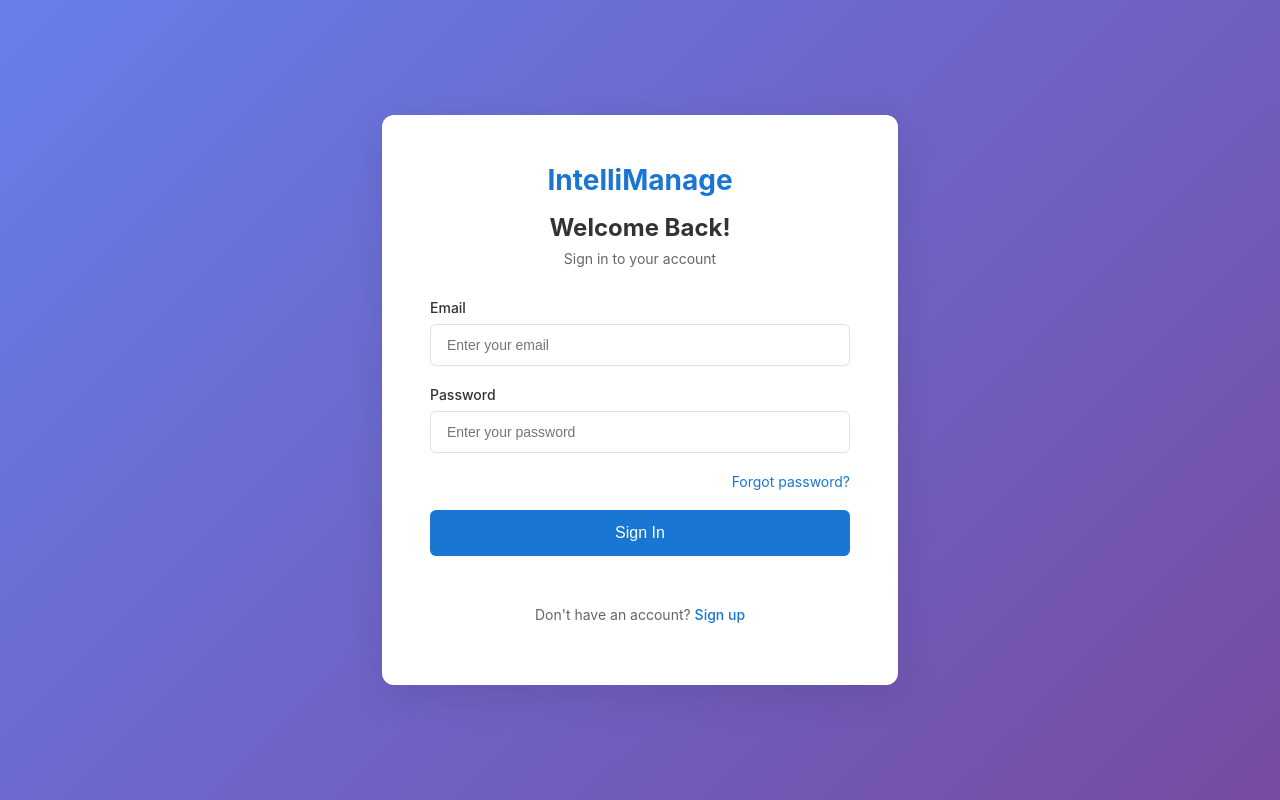
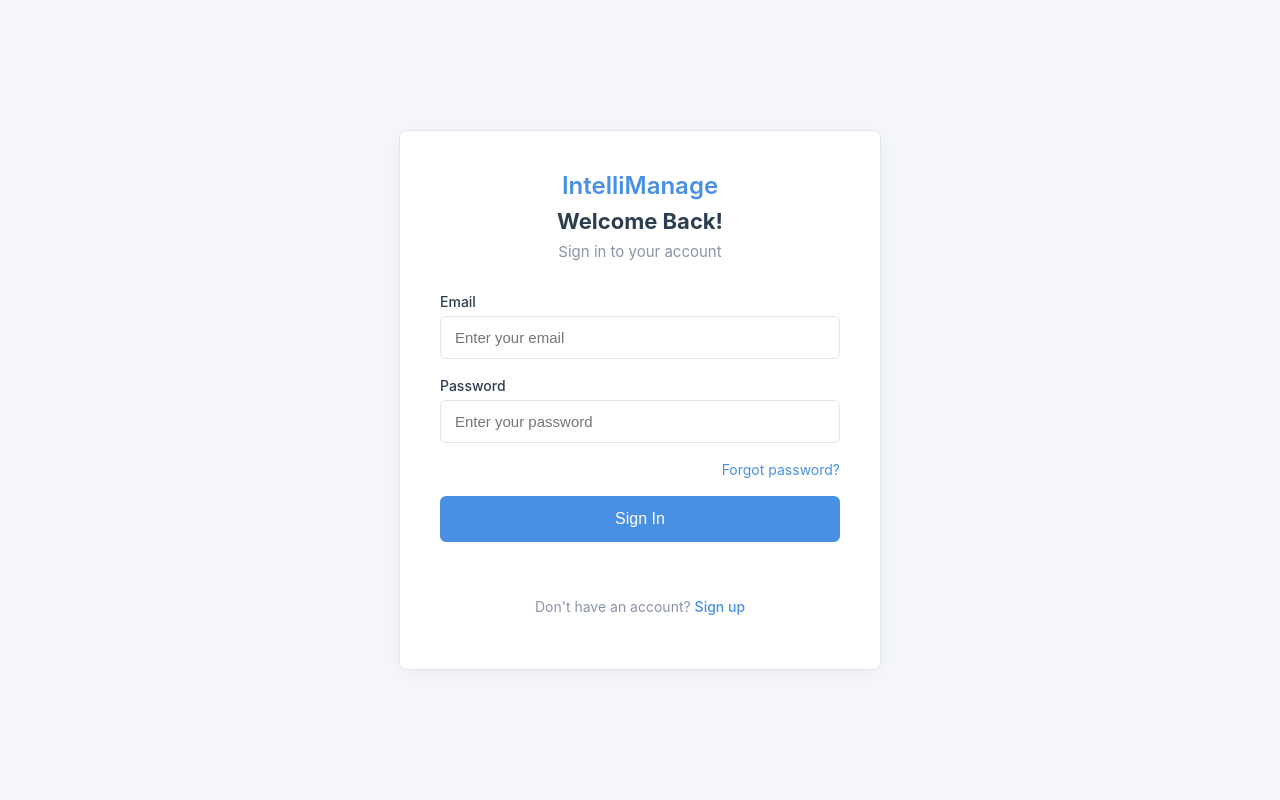
Before and after one commit to Ad2m1109/IntelliManage, an Angular app: page /auth/login in a window 1280 px wide. Built offline with nearby package versions, Linux system fonts and the light colour scheme.

Commit message:
updating the signup and login styles components

```diff
--- a/src/app/components/auth/login/login.css
+++ b/src/app/components/auth/login/login.css
@@ -3,16 +3,17 @@
     justify-content: center;
     align-items: center;
     min-height: 100vh;
-    background: linear-gradient(135deg, #667eea 0%, #764ba2 100%);
+    background-color: var(--background-color);
 }
 
 .auth-card {
-    background: white;
-    border-radius: 12px;
-    padding: 48px;
+    background: var(--surface-color);
+    border-radius: 8px;
+    padding: 40px;
     width: 100%;
-    max-width: 420px;
-    box-shadow: 0 10px 40px rgba(0, 0, 0, 0.1);
+    max-width: 400px;
+    box-shadow: 0 4px 20px rgba(0, 0, 0, 0.05);
+    border: 1px solid var(--border-color);
 }
 
 .auth-header {
@@ -21,52 +22,54 @@
 }
 
 .auth-header h1 {
-    color: #1976d2;
-    font-size: 28px;
-    margin: 0 0 16px 0;
+    color: var(--primary-color);
+    font-size: 24px;
+    font-weight: 600;
+    margin: 0 0 8px 0;
 }
 
 .auth-header h2 {
-    font-size: 24px;
+    font-size: 22px;
     margin: 0 0 8px 0;
-    color: #333;
+    color: var(--text-primary-color);
 }
 
 .auth-header p {
-    color: #666;
+    color: var(--text-secondary-color);
     margin: 0;
-    font-size: 14px;
+    font-size: 15px;
 }
 
 .auth-form {
     display: flex;
     flex-direction: column;
-    gap: 20px;
+    gap: 18px;
 }
 
 .form-group {
     display: flex;
     flex-direction: column;
-    gap: 8px;
+    gap: 6px;
 }
 
 .form-group label {
     font-size: 14px;
     font-weight: 500;
-    color: #333;
+    color: var(--text-primary-color);
 }
 
 .form-group input {
-    padding: 12px 16px;
-    border: 1px solid #e0e0e0;
+    padding: 12px 14px;
+    border: 1px solid var(--border-color);
     border-radius: 6px;
-    font-size: 14px;
-    transition: border-color 0.2s;
+    font-size: 15px;
+    transition: border-color 0.2s, box-shadow 0.2s;
 }
 
 .form-group input:focus {
     outline: none;
-    border-color: #1976d2;
+    border-color: var(--primary-color);
+    box-shadow: 0 0 0 3px rgba(74, 144, 226, 0.2);
 }
 
 .form-options {
@@ -76,7 +79,7 @@
 
 .forgot-link {
     font-size: 14px;
-    color: #1976d2;
+    color: var(--primary-color);
     text-decoration: none;
 }
 
@@ -86,8 +89,9 @@
 
 .error-message {
     padding: 12px;
-    background-color: #ffebee;
-    color: #c62828;
+    background-color: #fdeaea;
+    color: var(--error-color);
+    border: 1px solid var(--error-color);
     border-radius: 6px;
     font-size: 14px;
     text-align: center;
@@ -95,7 +99,7 @@
 
 .submit-btn {
     padding: 14px;
-    background-color: #1976d2;
+    background-color: var(--primary-color);
     color: white;
     border: none;
     border-radius: 6px;
@@ -106,26 +110,26 @@
 }
 
 .submit-btn:hover:not(:disabled) {
-    background-color: #1565c0;
+    background-color: var(--primary-hover-color);
 }
 
 .submit-btn:disabled {
-    opacity: 0.6;
+    background-color: #cccccc;
     cursor: not-allowed;
 }
 
 .auth-footer {
     text-align: center;
-    margin-top: 16px;
+    margin-top: 24px;
 }
 
 .auth-footer p {
     font-size: 14px;
-    color: #666;
+    color: var(--text-secondary-color);
 }
 
 .auth-footer a {
-    color: #1976d2;
+    color: var(--primary-color);
     text-decoration: none;
     font-weight: 500;
 }
--- a/src/styles.css
+++ b/src/styles.css
@@ -24,6 +24,3 @@ body {
   margin: 0;
   padding: 0;
 }
-
-/* You can add global styles to this file, and also import other style files */
-@import url("bootstrap/dist/css/bootstrap.min.css");
```
Also changed, not shown: src/app/components/auth/register/register.css (+53 -0 lines).
